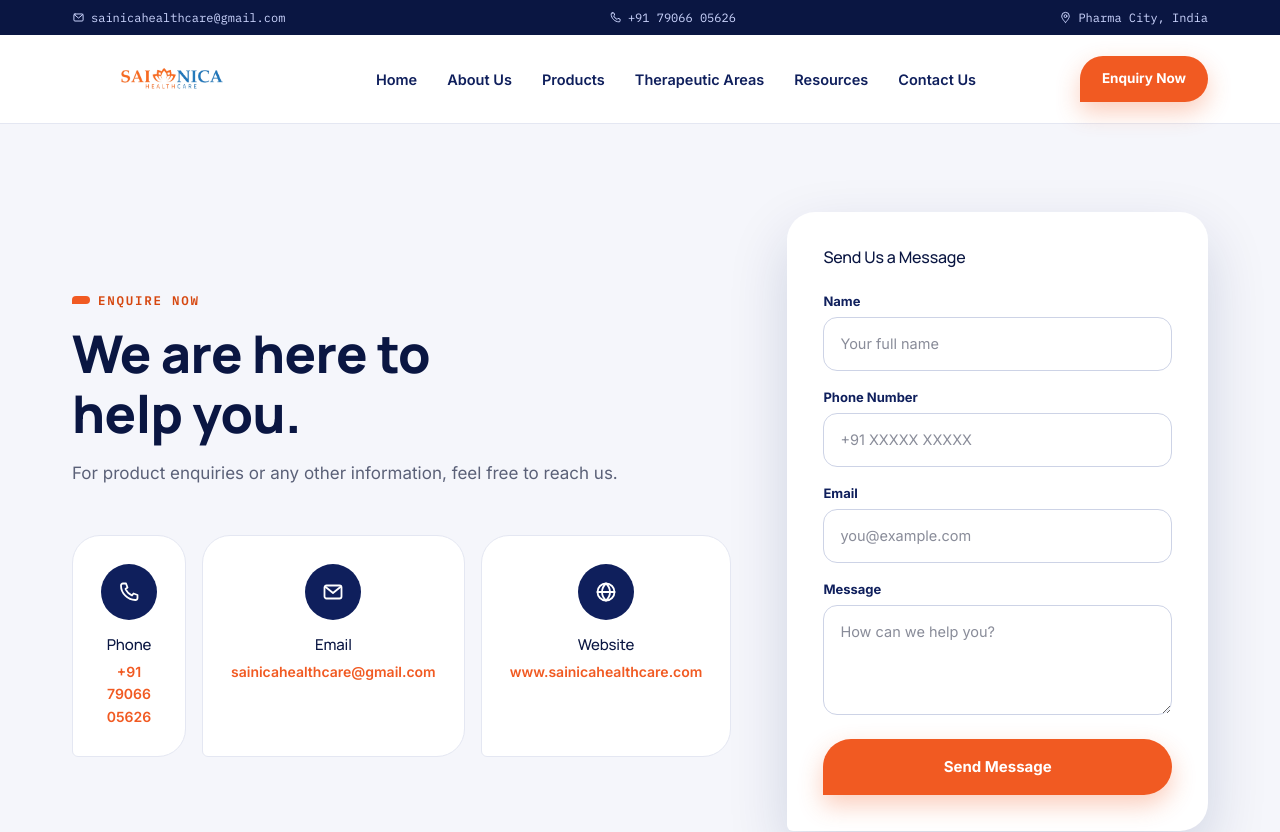
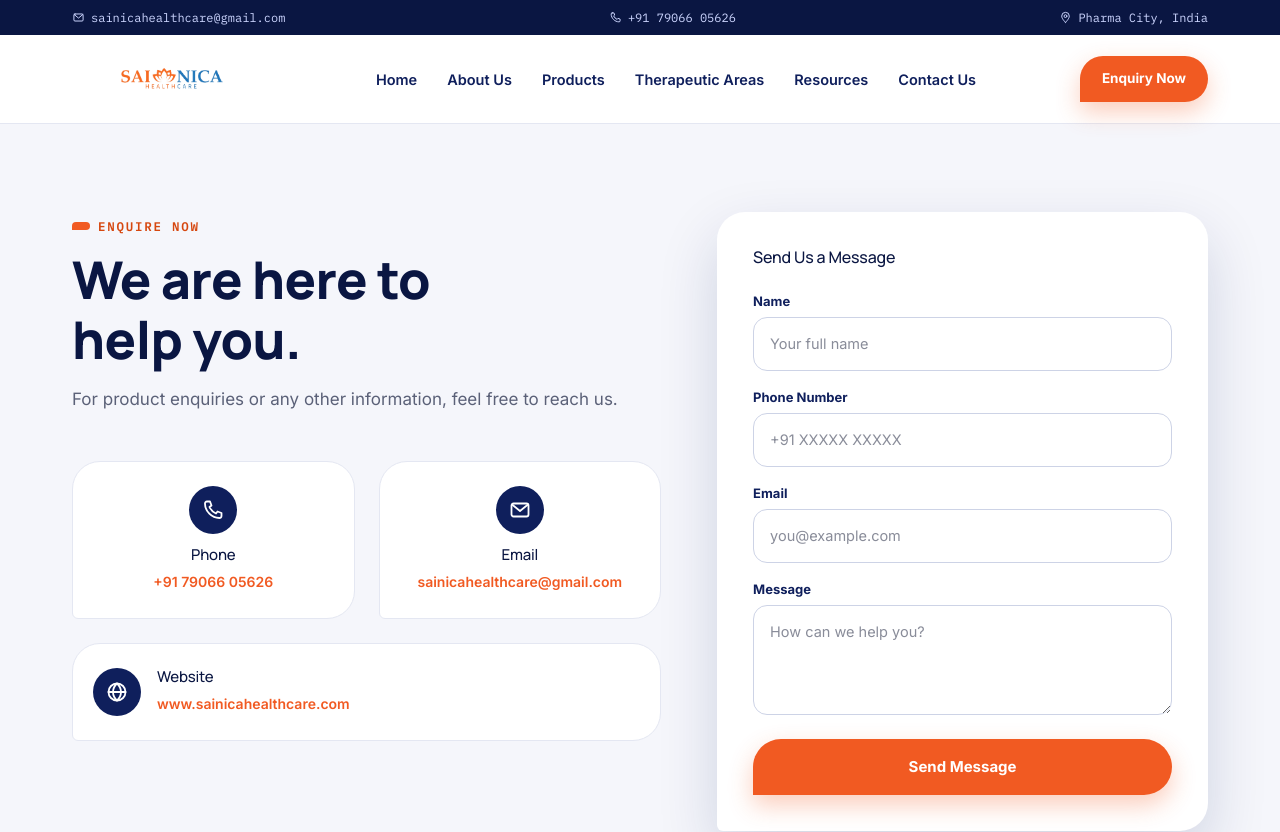
Before and after one commit to jamanrao-beep/sainica-pharma, a Next.js app: page /enquiry in a window 1280 px wide. Shown: the top 832 px of the page. Built offline with nearby package versions, Linux system fonts and the light colour scheme.

Commit message:
fix(ui): improve enquiry page layout to prevent form squishing

```diff
--- a/app/enquiry/page.tsx
+++ b/app/enquiry/page.tsx
@@ -11,33 +11,35 @@
       <Navbar />
 
       <section className="section">
-        <div className="container split">
+        <div className="container split split-form">
           <div>
             <div className="eyebrow">Enquire Now</div>
             <h1 className="h-xl">We are here to<br />help you.</h1>
             <p className="lede mt-16">For product enquiries or any other information, feel free to reach us.</p>
 
-            <div className="grid-3 mt-48" style={{ gap: 16 }}>
-              <div className="contact-card">
-                <div className="cc-icon">
-                  <svg viewBox="0 0 24 24" width="24" height="24" fill="none" stroke="#fff" strokeWidth="1.8" strokeLinecap="round" strokeLinejoin="round"><path d="M6 3.5h3l1.5 4-2 1.5a13 13 0 0 0 6.5 6.5l1.5-2 4 1.5v3a2 2 0 0 1-2.2 2C10.8 20 4 13.2 4 5.7A2 2 0 0 1 6 3.5z"/></svg>
+            <div className="grid-2 mt-48" style={{ gap: 24 }}>
+              <div className="contact-card" style={{ padding: "24px 20px" }}>
+                <div className="cc-icon" style={{ width: 48, height: 48, marginBottom: 12 }}>
+                  <svg viewBox="0 0 24 24" width="20" height="20" fill="none" stroke="#fff" strokeWidth="1.8" strokeLinecap="round" strokeLinejoin="round"><path d="M6 3.5h3l1.5 4-2 1.5a13 13 0 0 0 6.5 6.5l1.5-2 4 1.5v3a2 2 0 0 1-2.2 2C10.8 20 4 13.2 4 5.7A2 2 0 0 1 6 3.5z"/></svg>
                 </div>
                 <h4>Phone</h4>
-                <p><a href="tel:+917906605626">+91 79066 05626</a></p>
+                <p><a href="tel:+917906605626" style={{ wordBreak: "break-word" }}>+91 79066 05626</a></p>
               </div>
-              <div className="contact-card">
-                <div className="cc-icon">
-                  <svg viewBox="0 0 24 24" width="24" height="24" fill="none" stroke="#fff" strokeWidth="1.8" strokeLinecap="round" strokeLinejoin="round"><rect x="3.5" y="5.5" width="17" height="13" rx="2"/><path d="M4 6.5l8 6.5 8-6.5"/></svg>
+              <div className="contact-card" style={{ padding: "24px 20px" }}>
+                <div className="cc-icon" style={{ width: 48, height: 48, marginBottom: 12 }}>
+                  <svg viewBox="0 0 24 24" width="20" height="20" fill="none" stroke="#fff" strokeWidth="1.8" strokeLinecap="round" strokeLinejoin="round"><rect x="3.5" y="5.5" width="17" height="13" rx="2"/><path d="M4 6.5l8 6.5 8-6.5"/></svg>
                 </div>
                 <h4>Email</h4>
-                <p><a href="mailto:sainicahealthcare@gmail.com">sainicahealthcare@gmail.com</a></p>
+                <p><a href="mailto:sainicahealthcare@gmail.com" style={{ wordBreak: "break-word" }}>sainicahealthcare@gmail.com</a></p>
               </div>
-              <div className="contact-card">
-                <div className="cc-icon">
-                  <svg viewBox="0 0 24 24" width="24" height="24" fill="none" stroke="#fff" strokeWidth="1.8" strokeLinecap="round" strokeLinejoin="round"><circle cx="12" cy="12" r="8.5"/><path d="M3.5 12h17M12 3.5c2.6 2.4 4 5.4 4 8.5s-1.4 6.1-4 8.5c-2.6-2.4-4-5.4-4-8.5s1.4-6.1 4-8.5z"/></svg>
+              <div className="contact-card" style={{ gridColumn: "1 / -1", padding: "24px 20px", display: "flex", alignItems: "center", gap: 16, textAlign: "left" }}>
+                <div className="cc-icon" style={{ width: 48, height: 48, margin: 0, flex: "none" }}>
+                  <svg viewBox="0 0 24 24" width="20" height="20" fill="none" stroke="#fff" strokeWidth="1.8" strokeLinecap="round" strokeLinejoin="round"><circle cx="12" cy="12" r="8.5"/><path d="M3.5 12h17M12 3.5c2.6 2.4 4 5.4 4 8.5s-1.4 6.1-4 8.5c-2.6-2.4-4-5.4-4-8.5s1.4-6.1 4-8.5z"/></svg>
                 </div>
-                <h4>Website</h4>
-                <p><a href="#">www.sainicahealthcare.com</a></p>
+                <div>
+                  <h4>Website</h4>
+                  <p><a href="#" style={{ wordBreak: "break-word" }}>www.sainicahealthcare.com</a></p>
+                </div>
               </div>
             </div>
           </div>
--- a/app/globals.css
+++ b/app/globals.css
@@ -358,7 +358,11 @@
 .split{display:grid;grid-template-columns:1fr 1fr;gap:56px;align-items:center;}
 .split.rev{grid-template-columns:1fr 1fr;}
 .split.rev .split-media{order:2;}
-@media (max-width:900px){.split{grid-template-columns:1fr;} .split.rev .split-media{order:-1;}}
+.split-form{grid-template-columns:1.2fr 1fr; align-items:start;}
+@media (max-width:900px){
+  .split, .split-form{grid-template-columns:1fr; align-items: stretch;}
+  .split.rev .split-media{order:-1;}
+}
 
 .checklist li{display:flex;gap:12px;margin-bottom:14px;font-size:14.5px;color:var(--ink);align-items:flex-start;}
 .checklist li svg{flex:none;width:20px;height:20px;stroke:var(--teal-500);margin-top:1px;}
```
